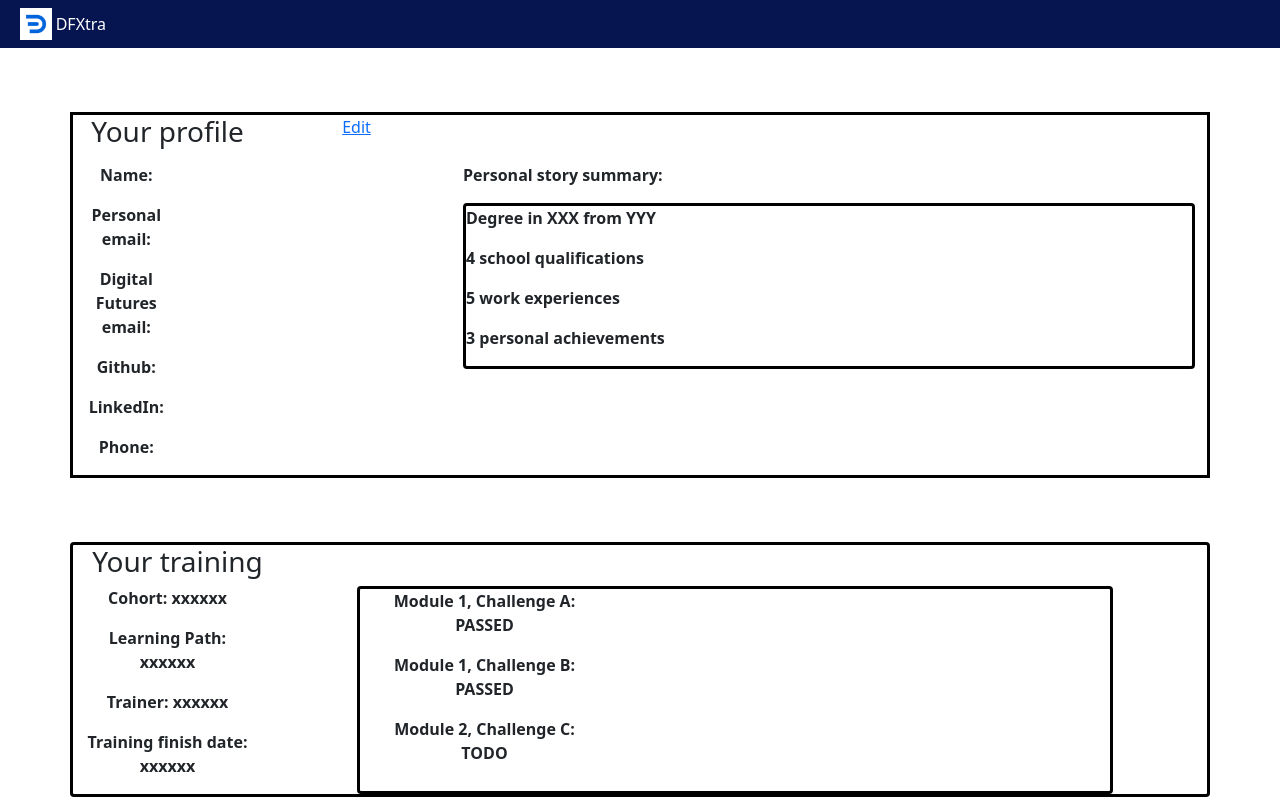
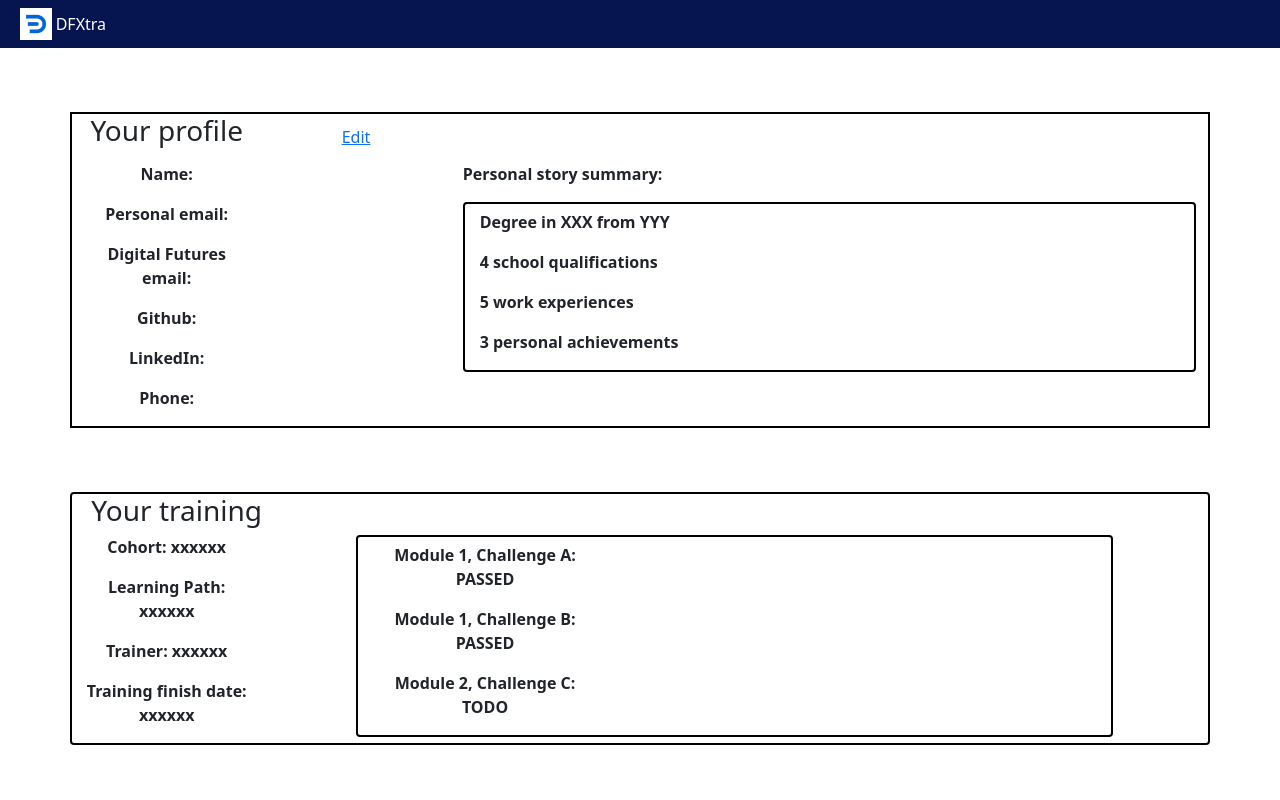
Before and after one commit to dfGroup2/team-engineering-frontend, a React (Create React App) app in the folder frontend/: page / in a window 1280 px wide. Shown: the top 800 px of the page. Built offline with nearby package versions, Linux system fonts and the light colour scheme.

Commit message:
updated some styling as requested

```diff
--- a/frontend/src/Components/GradProfileComponents/InfoSection.jsx
+++ b/frontend/src/Components/GradProfileComponents/InfoSection.jsx
@@ -8,14 +8,12 @@ const InfoSection = props => {
             <div className="row">
                 <div className="col-1">
                     <p>Badges:</p>
-
                 </div>
                 <div className="col-2">
                     <p className="borderClass">Badge A <br />
                         xxxxx xxx x</p>
                     <p className=" borderClass">Badge A <br />
                         xxxxx xxx x</p>
-
                 </div>
                 <div className="col-2">
                     <p className=" borderClass">Badge A <br />
--- a/frontend/src/Components/GradProfileComponents/PersonalStory.jsx
+++ b/frontend/src/Components/GradProfileComponents/PersonalStory.jsx
@@ -6,7 +6,7 @@ const PersonalStory = props => {
     return (
         <div className="ps-section">
             <p>Personal story summary:</p>
-            <div className="card borderClass">
+            <div className="card borderClass story-div">
                 <p>Degree in XXX from YYY</p>
                 <p>4 school qualifications</p>
                 <p>5 work experiences</p>
--- a/frontend/src/Components/GradProfileComponents/ProfileInfo.jsx
+++ b/frontend/src/Components/GradProfileComponents/ProfileInfo.jsx
@@ -3,14 +3,13 @@ import PropTypes from 'prop-types'
 
 const ProfileInfo = edit => {
     return (
-        <div className="col-6">
+        <div>
             <p>Name:</p>
             <p>Personal email:</p>
             <p>Digital Futures email:</p>
             <p>Github:</p>
             <p>LinkedIn:</p>
             <p>Phone:</p>
-
         </div>
     )
 }
--- a/frontend/src/Components/GradProfileComponents/ProfileSection.jsx
+++ b/frontend/src/Components/GradProfileComponents/ProfileSection.jsx
@@ -11,14 +11,14 @@ const ProfileSection = props => {
 				<h3 className="col-2">Your profile</h3>
 				<br />
 				<br />
-				<Link className="col-2" to="/edit" >Edit</Link>
+				<Link className="col-2 edit-link" to="/edit" >Edit</Link>
 			</div>
 			<div className="row">
 				<div className="col-2">
 					<ProfileInfo />
 				</div>
 				<p className="col-2"></p>
-				<div className="col-3 col-8">
+				<div className="col-8">
 					<PersonalStory />
 				</div>
 			</div>
--- a/frontend/src/Components/GradProfileComponents/TrainingModules.jsx
+++ b/frontend/src/Components/GradProfileComponents/TrainingModules.jsx
@@ -1,10 +1,11 @@
 import React from 'react'
 import PropTypes from 'prop-types'
+import '../../css/TrainingSection.css';
 
 const TrainingModules = props => {
     return (
-        <div className="row">
-            <div className="col-4">
+        <div className="row card borderClass">
+            <div className="col-4 training-div">
                 <p>Module 1, Challenge A: PASSED</p>
                 <p>Module 1, Challenge B: PASSED</p>
                 <p>Module 2, Challenge C: TODO</p>
--- a/frontend/src/Components/GradProfileComponents/TrainingSection.jsx
+++ b/frontend/src/Components/GradProfileComponents/TrainingSection.jsx
@@ -14,7 +14,7 @@ const TrainingSection = props => {
                     <p>Training finish date: xxxxxx</p>
                 </div>
                 <p className="col-1"></p>
-                <div className="col-3 col-8 card borderClass">
+                <div className="col-8">
                     <TrainingModules />
                 </div>
             </div>
--- a/frontend/src/css/PersonalStory.css
+++ b/frontend/src/css/PersonalStory.css
@@ -1,3 +1,8 @@
 .ps-section {
   text-align: left;
 }
+
+.story-div{
+  padding-left: 15px;
+  padding-top: 6px;
+}
--- a/frontend/src/css/ProfileSection.css
+++ b/frontend/src/css/ProfileSection.css
@@ -2,5 +2,9 @@
   padding-top: 5%;
 }
 .borderClass {
-  border: 3px solid black;
+  border: 2px solid black;
 }
+
+.edit-link{
+  margin-top: 1%;
+}
--- /dev/null
+++ b/frontend/src/css/TrainingSection.css
@@ -0,0 +1,5 @@
+
+.training-div{
+  padding-left: 15px;
+  padding-top: 6px;
+}
```
Also changed, not shown: frontend/src/tests/testData/sampleProfileInfo.js (+17 -1 lines).
